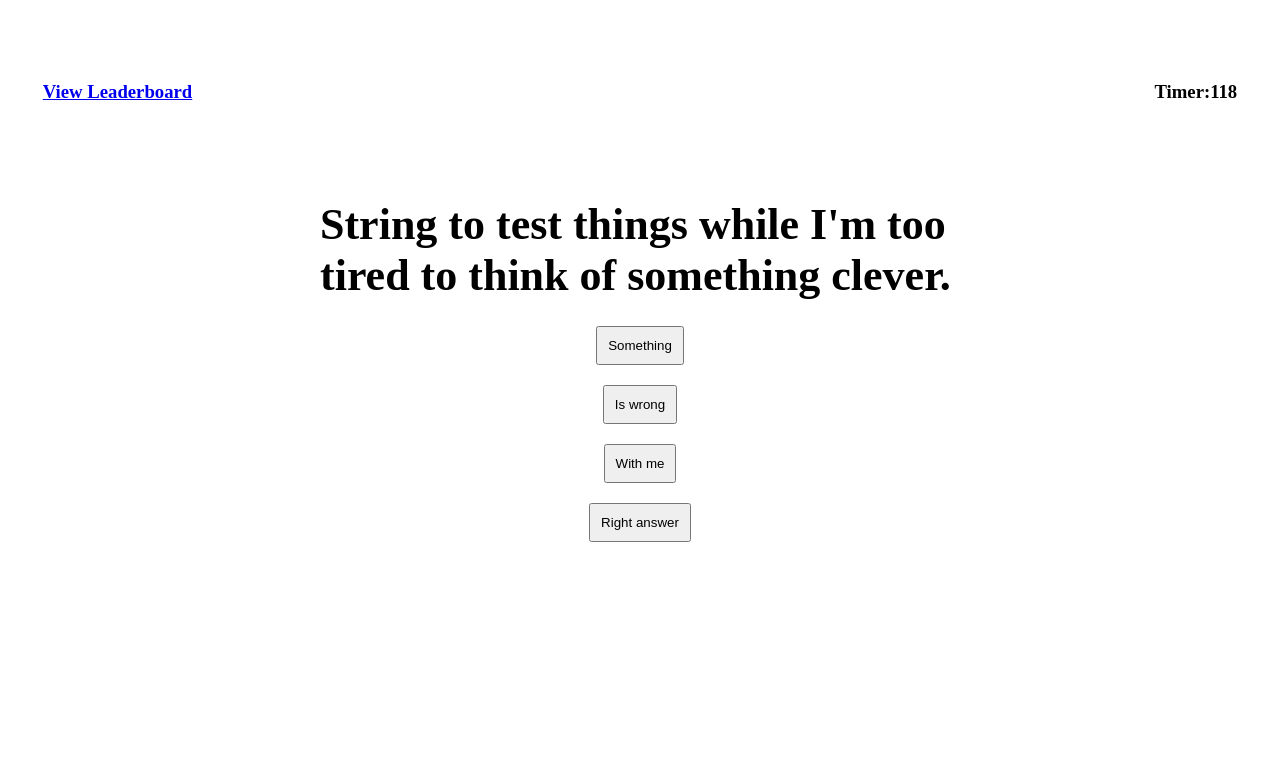
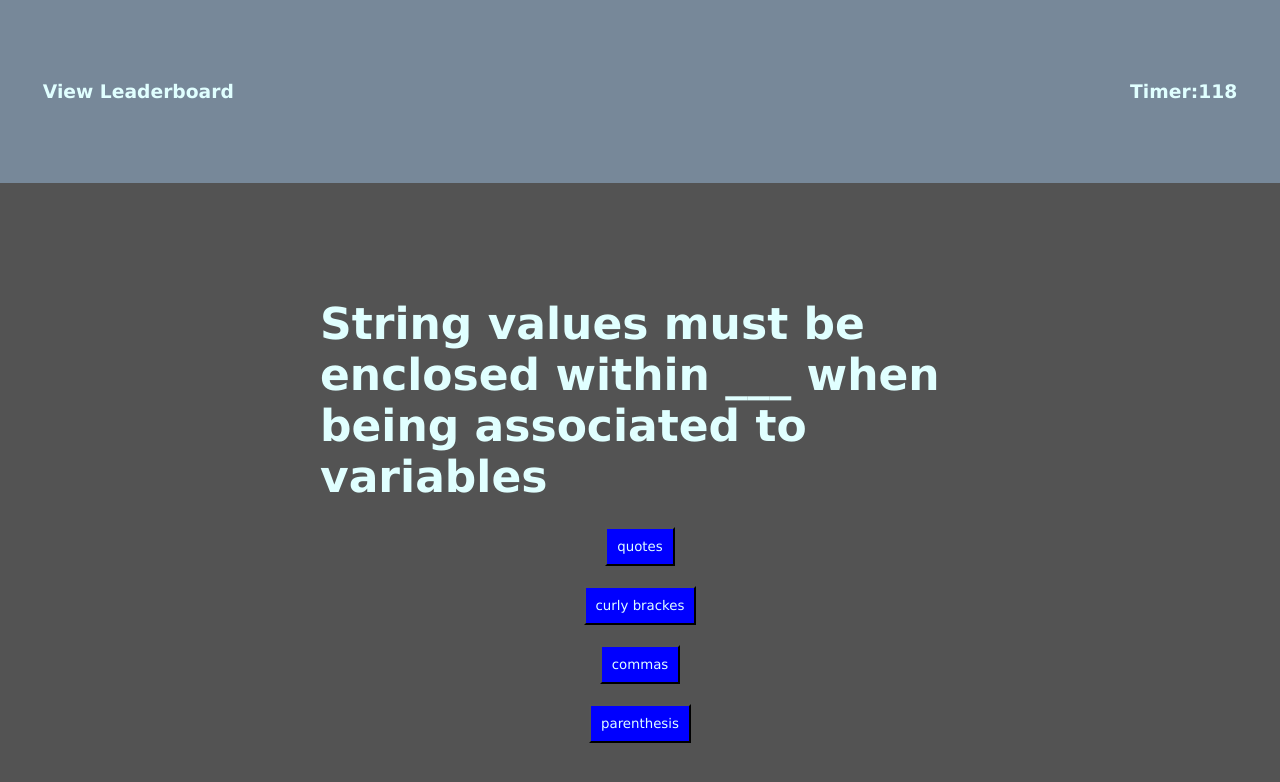
Before and after one commit to RedKnight88/code-quiz, a plain HTML site: page index.html in a window 1280 px wide. Both pictures are taken after a click on the button "Begin!". Drawn offline with Linux system fonts and the light colour scheme.

Commit message:
final tweaks, comments, readme, rough styling

```diff
--- a/assets/css/style.css
+++ b/assets/css/style.css
@@ -1,25 +1,38 @@
 * {
-    /* border: 1px solid red; */
     padding: 0;
     margin: 0;
+    color: lightcyan;
+    font-family: Verdana, Geneva, Tahoma, sans-serif;
+}
+
+body {
+    background-color: rgb(83, 83, 83);
 }
 
 header {
     display: flex;
     justify-content: space-between;
-    margin: 4% 1%;
+    padding: 4% 1%;
+    background-color: lightslategray;
 }
 
 h3 {
     display: inline-flex;
     flex-direction: row;
     padding: 30px;
+    background-color: lightslategray;
+}
+
+a {
+    text-decoration: none;
+    background-color: lightslategray;
 }
 
 main {
     display: flex;
     flex-direction: column;
     align-items: center;
+    padding-top: 100px;
 }
 
 h1 {
@@ -37,4 +50,20 @@ p {
 button {
     margin: 10px;
     padding: 10px;
+    background-color: blue;
 }
+
+section {
+    background-color: antiquewhite;
+    padding: 3%
+}
+
+ol {
+    background-color: brown;
+    padding: 10px 50px;
+}
+
+li {
+    margin: 10px 0;
+    font-size: 1.4em;
+}
--- a/assets/js/questions.js
+++ b/assets/js/questions.js
@@ -1,68 +1,39 @@
-// index of child with correct answer to q, 4 because the index q would be zero
+/* This script is simply a storage of my array of question objects, in order to not clutter the main
+script file, and to test around with objects without potentially breaking the main script.
+The questions are each an object, containing information about each question: what is the
+text to communicate the question, what are the multiple choice answers, and which answer
+is correct (index of options array that holds the correct answer).
+Each question is then put into an array to be utilized in the main script (see: newQuestion()).
+*/
 
-const questions = {
-    q1: {
-        q: "String to test things while I'm too tired to think of something clever.",
-        op1: "Something",
-        op2: "Is wrong",
-        op3: "With me",
-        op4: "Right answer",
-        correctIndex: 4,
-    },
-    q2: {
-        q: "String to test things while I'm too tired to think of something clever.",
-        op1: "Something",
-        op2: "Is wrong",
-        op3: "With me",
-        op4: "Right answer",
-        correctIndex: 3,
-    },
-    q3: {
-        q: "String to test things while I'm too tired to think of something clever.",
-        op1: "Something",
-        op2: "Is wrong",
-        op3: "With me",
-        op4: "Right answer",
-        correctIndex: 2,
-    },
-    q4: {
-        q: "String to test things while I'm too tired to think of something clever.",
-        op1: "Something",
-        op2: "Is wrong",
-        op3: "With me",
-        op4: "Right answer",
-        correctIndex: 1,
-    },
-    q5: {
-        q: "String to test things while I'm too tired to think of something clever.",
-        op1: "Something",
-        op2: "Is wrong",
-        op3: "With me",
-        op4: "Right answer",
-        correctIndex: 4,
-    },
-    q6: {
-        q: "String to test things while I'm too tired to think of something clever.",
-        op1: "Something",
-        op2: "Is wrong",
-        op3: "With me",
-        op4: "Right answer",
-        correctIndex: 4,
-    },
-    q7: {
-        q: "String to test things while I'm too tired to think of something clever.",
-        op1: "Something",
-        op2: "Is wrong",
-        op3: "With me",
-        op4: "Right answer",
-        correctIndex: 4,
-    },
-    q8: {
-        q: "String to test things while I'm too tired to think of something clever.",
-        op1: "Something",
-        op2: "Is wrong",
-        op3: "With me",
-        op4: "Right answer",
-        correctIndex: 4,
-    },
+const q1 = {
+    q: "String values must be enclosed within ___ when being associated to variables",
+    options: ["quotes","curly brackes","commas","parenthesis",],
+    correctIndex: 0,
 }
+
+const q2 = {
+    q: "Commonly used data types do NOT include:",
+    options: ["strings","booleans","alerts","numbers",],
+    correctIndex: 2,
+}
+
+const q3 = {
+    q: "The condition in an if / else statement is enclosed with ___.",
+    options: ["quotes","curly brackets","parenthesis","square brackets",],
+    correctIndex: 2,
+}
+
+const q4 = {
+    q: "A very useful tool used during development and debugging for printing content to the debugger is:",
+    options: ["JavaScript","terminal / bash","for loops","console.log",],
+    correctIndex: 3,
+}
+
+const q5 = {
+    q: "Arrays in Javascript can be used to store ___.",
+    options: ["numbers and strings","booleans","other arrays","all of the above",],
+    correctIndex: 3,
+}
+
+const questions = [q1,q2,q3,q4,q5];
--- a/assets/js/script.js
+++ b/assets/js/script.js
@@ -1,17 +1,30 @@
+/* I begin by initializing variables I'll need inside multiple functions or outside of
+those functions. I make element variables for the span element in the header, the button
+to start the quiz, and the main element of the body, which is the container which will
+have its content being interchanged by the script.*/
 var beginBtn = document.querySelector("#begin-btn");
 var timerText = document.querySelector("#timer");
 var mainEl = document.querySelector("#main");
 
+/* Next I initialize the timer, which is used in multiple spots as it doubles as the score.
+I also have this variable called "currentQuestion" which is a counter that tracks the progress
+of the quiz and is used to ensure the quiz ends when all the questions are called, as well as
+bringing in the correct question. Last is the event listener to begin the quiz, which the page
+needs on startup, so it's initialized here.*/
 var scoreTimer = 120;
-var currentQuestion = 1;
+var currentQuestion = 0;
+
 beginBtn.addEventListener("click", startQuiz);
 
+// As much as I love my block comments, there's too much to cover, so I'll have multiple sections.
 function startQuiz() {
-
-    scoreTimer = 120;
-    currentQuestion = 1;
+    // This element needs to wait for a button click for its content to be set, then gets appended
+    // after the click, so we initialize it before the fun stuff.
     var showAnswer = document.createElement("h5");
 
+    // This sets the countdown timer, updating at a blazing 1hz. Each second, the timer's text
+    // content reflects the counting, and we set an endpoint for the timer at 0 seconds.
+    // This endpoint also calls the end quiz function, which takes the user to a result entry screen.
     var intervalTimer = setInterval(function() {
         scoreTimer--;
         timerText.textContent = scoreTimer;
@@ -22,17 +35,31 @@ function startQuiz() {
         }
     }, 1000);
 
-        // remove the children of main (except h1, which will be used)
+    // Removes the children of main (except h1, which will be used), in order to be replaced
+    // by the framework for the quiz questions.
     var childrenMain = mainEl.children;
     for(i = childrenMain.length - 1; i > 0; i--) {
         mainEl.removeChild(childrenMain[i]);
     }
 
-        // add children of main, set framework for question scene
-        for (i = 0; i < 4; i++) {
+    /* This for loop is a doozy. Each question holds a certain number of multiple choice options,
+    and each of those options needs: a button element created, an attribute assigned,
+    the element added to the page render, and an event listener (for clicking the button).
+
+    Now each event listener needs to check whether or not it was the correct answer, dock
+    time from the timer if it IS incorrect, and change the feedback text at the bottom of the
+    options. The last thing it does is check whether or not we've run out of questions, in which
+    case it will close out the update function and change to the results entry scene. If that
+    conditional is not met, we grab another question (remember, this is the event listener,
+    this function call will never happen before the one at the end of the entire startquiz function).
+
+    Now this ensures that we don't have to create new elements each time we bring in new
+    questions, all we have to do is update some text and the attributes for each button. */
+    for (i = 0; i < questions[0].options.length; i++) {
         var option = document.createElement("button");
         option.setAttribute("class",".option");
         mainEl.appendChild(option);
+
         option.addEventListener("click", function (event) {
             var correctCheck = event.target.dataset.answer;
             if (correctCheck == "correct") {
@@ -42,32 +69,47 @@ function startQuiz() {
                 showAnswer.textContent = "Incorrect!";
             }
 
-                // maybe remove the or equals here, this is also hardcoded
-                if(currentQuestion >= 8) {
+            if(currentQuestion >= questions.length) {
                 clearInterval(intervalTimer);
                 endQuiz();
             } else {
             newQuestion();
             }
         });
-
+    }
+    // When all that is done we can finally add that last element for feedback on the previous answer.
     mainEl.appendChild(showAnswer);
-        }
-
+    // But, we still haven't put text into those buttons, or replaced the question text. Time to do that!
     newQuestion();
 }
 
+/* I haven't been this long-winded in a while! Apologies! It's past midnight and I am loopy.
+This function is similar to the start quiz function, but of course has its nuances.
+It begins by removing the timer, the buttons in the main element, and replaces the main text
+to signify the completion of the quiz. Then, elements are added to explain the form submission,
+add the form submission, and a fancy newfangled button, what form is complete without a shiny button?!
+
+The event listener for the button is where it really goes to funky town. In order for an array of
+objects to be properly parsed from localStorage, the use case of nothing being there needed to be
+taken into account. Since array initializing got really funky on me, I just used two differently named
+arrays and contained them to the different conditions, even though putting the storage function in those
+conditionals might not be completely DRY. If there's nothing in local storage, make an array with one
+object, and store. If there are objects, put that array back in a usable form, add the new entry to the end
+and back into storage it goes. Lastly, it makes the user go immediately to the leaderboard page.
+
+To finish out, the function adds everything to the webpage to be rendered and interacted with.*/
 function endQuiz() {
+
     document.querySelector("#timer").remove();
     var childrenMain = mainEl.children;
     for(i = childrenMain.length - 1; i > 0; i--) {
         mainEl.removeChild(childrenMain[i]);
     }
+
     mainEl.children[0].textContent = "Quiz Complete!"
     var scoreStatement = document.createElement("h2");
     scoreStatement.textContent = "Your final score is " + scoreTimer;
 
-    // might not be right html element, might not be right attribute, check tomorrow
     var entryEl = document.createElement("h6");
     var scoreForm = document.createElement("input");
     var scoreSubmit = document.createElement("button");
@@ -75,7 +117,6 @@ function endQuiz() {
     entryEl.textContent = "Enter initials: "
     scoreSubmit.textContent = "Submit!"
 
-    // add event listener
     scoreSubmit.addEventListener("click", function() {
         var entry = {
             initials: scoreForm.value,
@@ -98,18 +139,28 @@ function endQuiz() {
     entryEl.appendChild(scoreSubmit);
 }
 
+/* Saved the best for last! This utilizes all of the prior setup to create a very elegant solution
+to updating the most important part of the quiz, its questions! This sets the text within each
+element in the main section, according to the question objects initialized in the questions.js file!
+It utilizes the currentQuestion counter to make sure it proceeds through the questions array, as it
+is updated each time this function is called. The for loop sets the buttons' texts and a dataset
+attribute according to the index in the question object at the correct question in the array.
+It's beautiful. It took me like 6 recreations to get it this clean.*/
 function newQuestion() {
-    var questionIndex = "q" + currentQuestion;
-    mainEl.children[0].textContent = questions[questionIndex]["q"];
-    for (i = 1; i < 5; i++) {
-        var optionIndex = "op" + i;
-        var answer = questions[questionIndex][optionIndex];
-        mainEl.children[i].textContent = answer;
-        if (i == questions[questionIndex]["correctIndex"]) {
-            mainEl.children[i].setAttribute("data-answer","correct");
+    mainEl.children[0].textContent = questions[currentQuestion].q;
+
+    for (i = 0; i < questions[currentQuestion].options.length; i++) {
+
+        var answer = questions[currentQuestion].options[i];
+        mainEl.children[i + 1].textContent = answer;
+
+        if (i == questions[currentQuestion].correctIndex) {
+            mainEl.children[i + 1].setAttribute("data-answer","correct");
         } else {
-            mainEl.children[i].setAttribute("data-answer","false");
+            mainEl.children[i + 1].setAttribute("data-answer","false");
         }
     }
     currentQuestion++;
 }
+// Graders, thank you for all the extremely kind comments on my assignments so far LOL
+// It's been a huge confidence boost. I also hope you're doing better on sleep than I am tonight WOO
--- a/index.html
+++ b/index.html
@@ -20,7 +20,7 @@
     <!-- need title, paragraph, button then transition to title, 4 buttons, subheader -->
     <main id="main">
         <h1>
-            Okay but what if I put a really long sentence in here? What would happen then?
+            JavaScript Coding Quiz!
         </h1>
         <p>
             Try to answer all these questions about coding concepts. The time left will be your score, and any wrong answers will deduct time.
```
Also changed, not shown: leaderboard.html (+0 -1 lines), assets/images/Screen1.PNG (added), assets/images/Screen2.PNG (added), assets/images/Screen3.PNG (added), assets/images/Screen4.PNG (added), 1 other file. Lines whose indentation alone changed are shown as unchanged.
